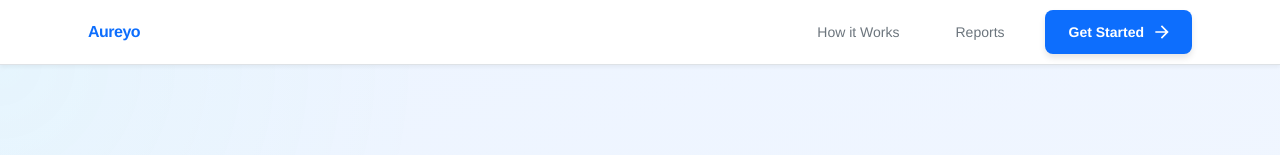
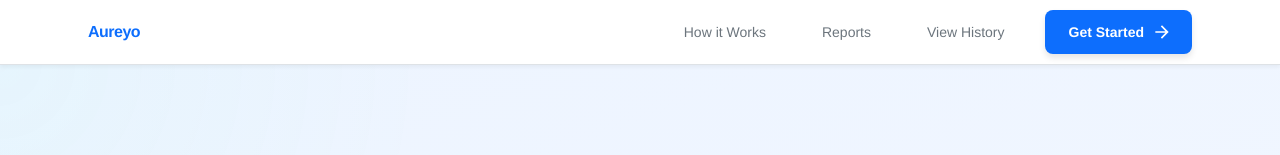
Before and after one commit to Synthapse/Aureyo, a React (Create React App) app in the folder Aureyo.Frontend/: page / in a window 1280 px wide. Shown: the top 155 px of the page. Built offline with nearby package versions, Linux system fonts and the light colour scheme.

Commit message:
fix styles

```diff
--- a/Aureyo.Frontend/src/layouts/MainLayout.tsx
+++ b/Aureyo.Frontend/src/layouts/MainLayout.tsx
@@ -68,6 +68,21 @@ const MainLayout: React.FC<MainLayoutProps> = ({ children }) => {
               >
                 Reports
               </Button>
+              <Button
+                color="inherit"
+                sx={{
+                  color: 'text.secondary',
+                  fontWeight: 500,
+                  '&:hover': {
+                    color: 'primary.main',
+                    bgcolor: 'transparent',
+                  }
+                }}
+                component={RouterLink}
+                to="/reports/history"
+              >
+                View History
+              </Button>
               {/* <Button
                 variant="outlined"
                 color="primary"
--- a/Aureyo.Frontend/src/pages/Reports.tsx
+++ b/Aureyo.Frontend/src/pages/Reports.tsx
@@ -117,20 +117,11 @@ const Reports: React.FC = () => {
               </Typography>
               <Typography
                 variant="h5"
-                sx={{ color: 'text.secondary', maxWidth: 600 }}
+                sx={{ color: 'text.secondary'}}
               >
                 Create detailed reports for your marketing strategy, early adapters analysis, and go-to-market planning.
               </Typography>
             </Box>
-            <Button
-              component={RouterLink}
-              to="/reports/history"
-              variant="outlined"
-              startIcon={<HistoryIcon />}
-              sx={{ height: 'fit-content' }}
-            >
-              View History
-            </Button>
           </Box>
         </Container>
       </PageHeader>
--- a/Aureyo.Frontend/src/pages/ReportsHistory.tsx
+++ b/Aureyo.Frontend/src/pages/ReportsHistory.tsx
@@ -131,7 +131,6 @@ const ReportsHistory: React.FC = () => {
                   <StyledTableCell>Title</StyledTableCell>
                   <StyledTableCell>Type</StyledTableCell>
                   <StyledTableCell>Created At</StyledTableCell>
-                  <StyledTableCell>Status</StyledTableCell>
                   <StyledTableCell align="right">Actions</StyledTableCell>
                 </TableRow>
               </TableHead>
@@ -150,13 +149,6 @@ const ReportsHistory: React.FC = () => {
                       ).join(' ')}
                     </TableCell>
                     <TableCell>{formatDate(report.createdAt)}</TableCell>
-                    <TableCell>
-                      <Chip
-                        label={report.status?.charAt(0).toUpperCase() + report.status?.slice(1)}
-                        color={getStatusColor(report.status)}
-                        size="small"
-                      />
-                    </TableCell>
                     <TableCell align="right">
                       <IconButton
                         color="primary"
--- a/Aureyo.Frontend/src/services/reportFirebaseService.ts
+++ b/Aureyo.Frontend/src/services/reportFirebaseService.ts
@@ -19,7 +19,7 @@ export const getReports = async (): Promise<Report[]> => {
     const data = doc.data();
     return {
       id: doc.id,
-      type: data.type,
+      type: data.tab,
       data: data.reportText,
       createdAt: (data.createdAt as Timestamp).toDate(),
       status: data.status,
@@ -39,7 +39,7 @@ export const getReportById = async (id: string): Promise<Report | null> => {
     const data = reportDoc.data();
     return {
       id: reportDoc.id,
-      type: data.type,
+      type: data.tab,
       data: data.reportText,
       createdAt: (data.createdAt as Timestamp).toDate(),
       status: data.status,
```
